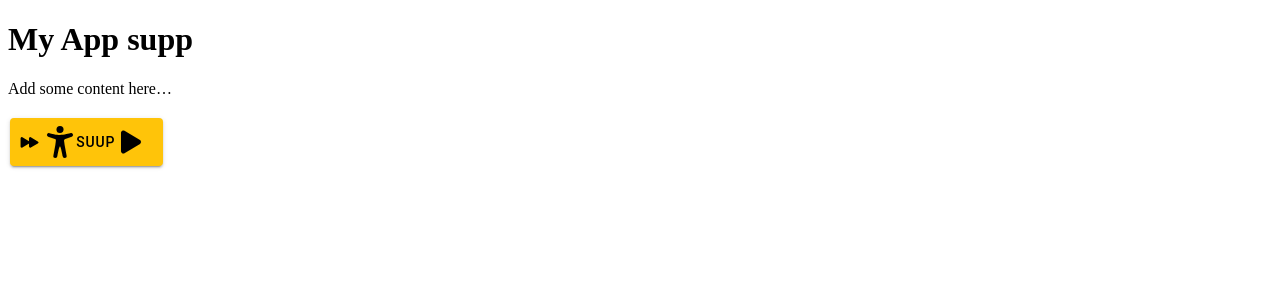
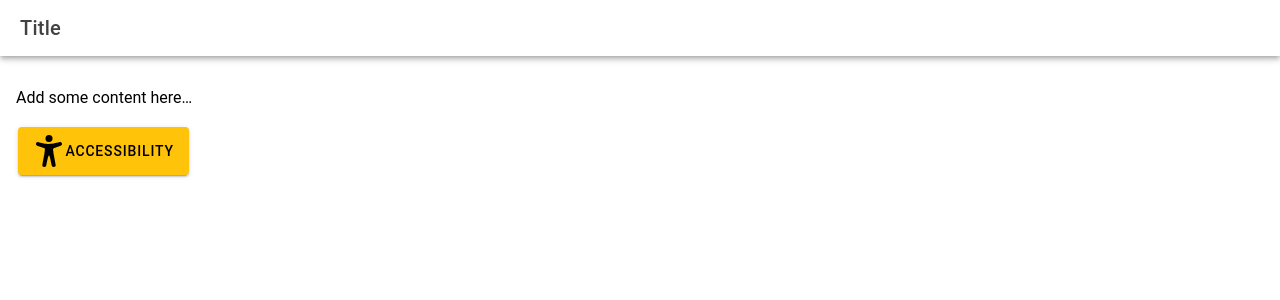
Before and after one commit to Onesso/ionic-application, a React (Create React App) app: page / in a window 1280 px wide. Shown: the top 300 px of the page. Built offline with nearby package versions, Linux system fonts and the light colour scheme.

Commit message:
created a alternative branch for training

```diff
--- a/src/App.js
+++ b/src/App.js
@@ -1,8 +1,31 @@
-import { setupIonicReact, IonButton, useIonToast, IonIcon } from "@ionic/react";
+import {
+  setupIonicReact,
+  IonButton,
+  useIonToast,
+  IonApp,
+  IonHeader,
+  IonToolbar,
+  IonTitle,
+  IonContent,
+} from "@ionic/react";
 
-import { logoIonic, playForward, accessibility, play } from "ionicons/icons";
+import { accessibility } from "ionicons/icons";
 
+/* Core CSS required for Ionic components to work properly */
 import "@ionic/react/css/core.css";
+
+/* Basic CSS for apps built with Ionic */
+import "@ionic/react/css/normalize.css";
+import "@ionic/react/css/structure.css";
+import "@ionic/react/css/typography.css";
+
+/* Optional CSS utils that can be commented out */
+import "@ionic/react/css/padding.css";
+import "@ionic/react/css/float-elements.css";
+import "@ionic/react/css/text-alignment.css";
+import "@ionic/react/css/text-transformation.css";
+import "@ionic/react/css/flex-utils.css";
+import "@ionic/react/css/display.css";
 
 setupIonicReact(); //it is set up outside the function so as to be envoked once.
 
@@ -20,21 +43,20 @@ export default function App() {
   };
 
   return (
-    <div>
-      <header>
-        <h1>My App supp</h1>
-      </header>
-      <main>
+    <IonApp>
+      <IonHeader>
+        <IonToolbar>
+          <IonTitle>Title</IonTitle>
+        </IonToolbar>
+      </IonHeader>
+      <IonContent className="ion-padding">
         <p>Add some content here…</p>
-
         <IonButton color="warning" onClick={handleClick}>
-          <IonIcon icon={playForward} slot="start" />
           <ion-icon icon={accessibility} size="large"></ion-icon>
-          Suup
-          <ion-icon icon={play} size="large"></ion-icon>
+          accessibility
         </IonButton>
-      </main>
-    </div>
+      </IonContent>
+    </IonApp>
   );
 }
 
```
